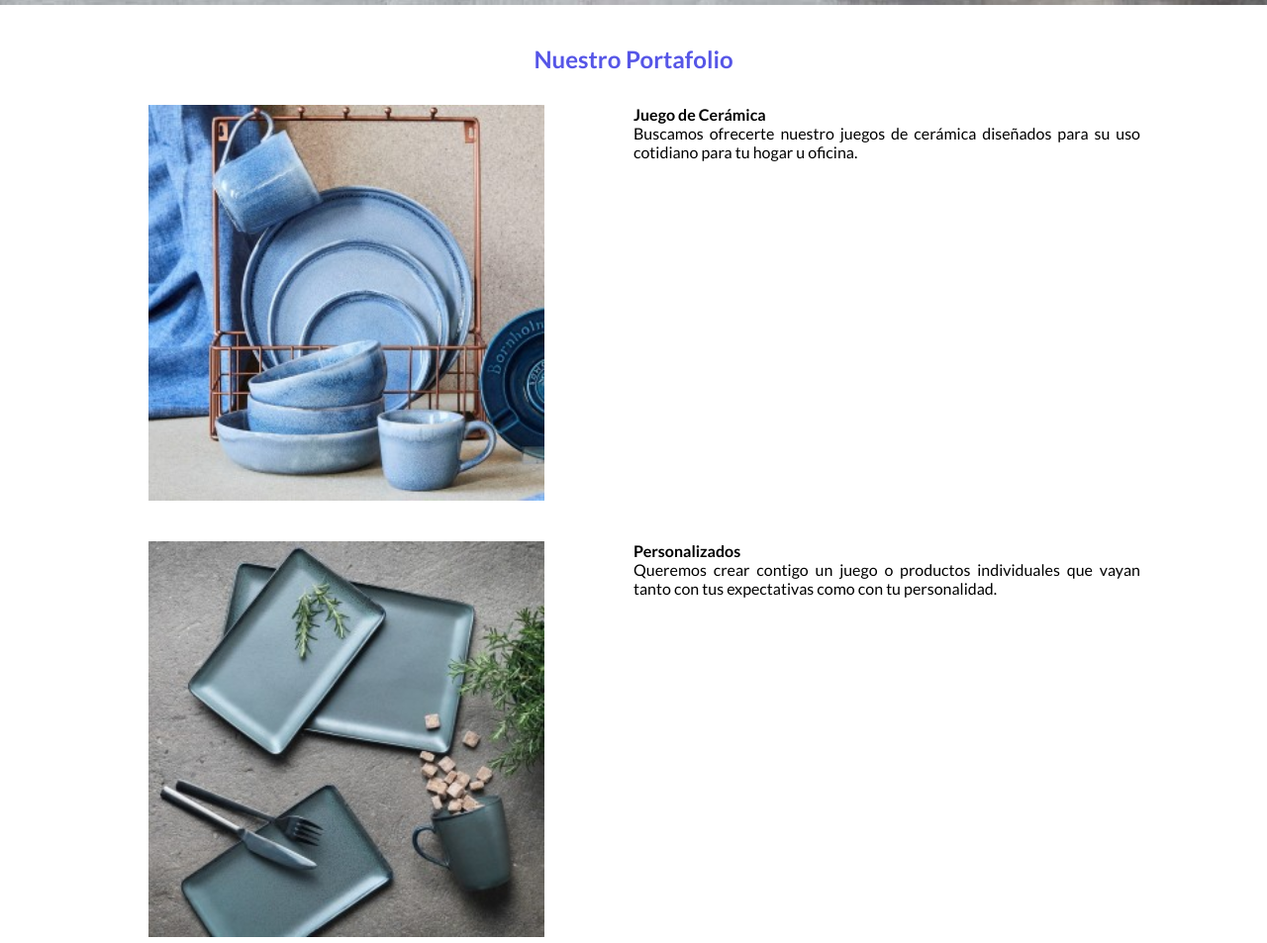
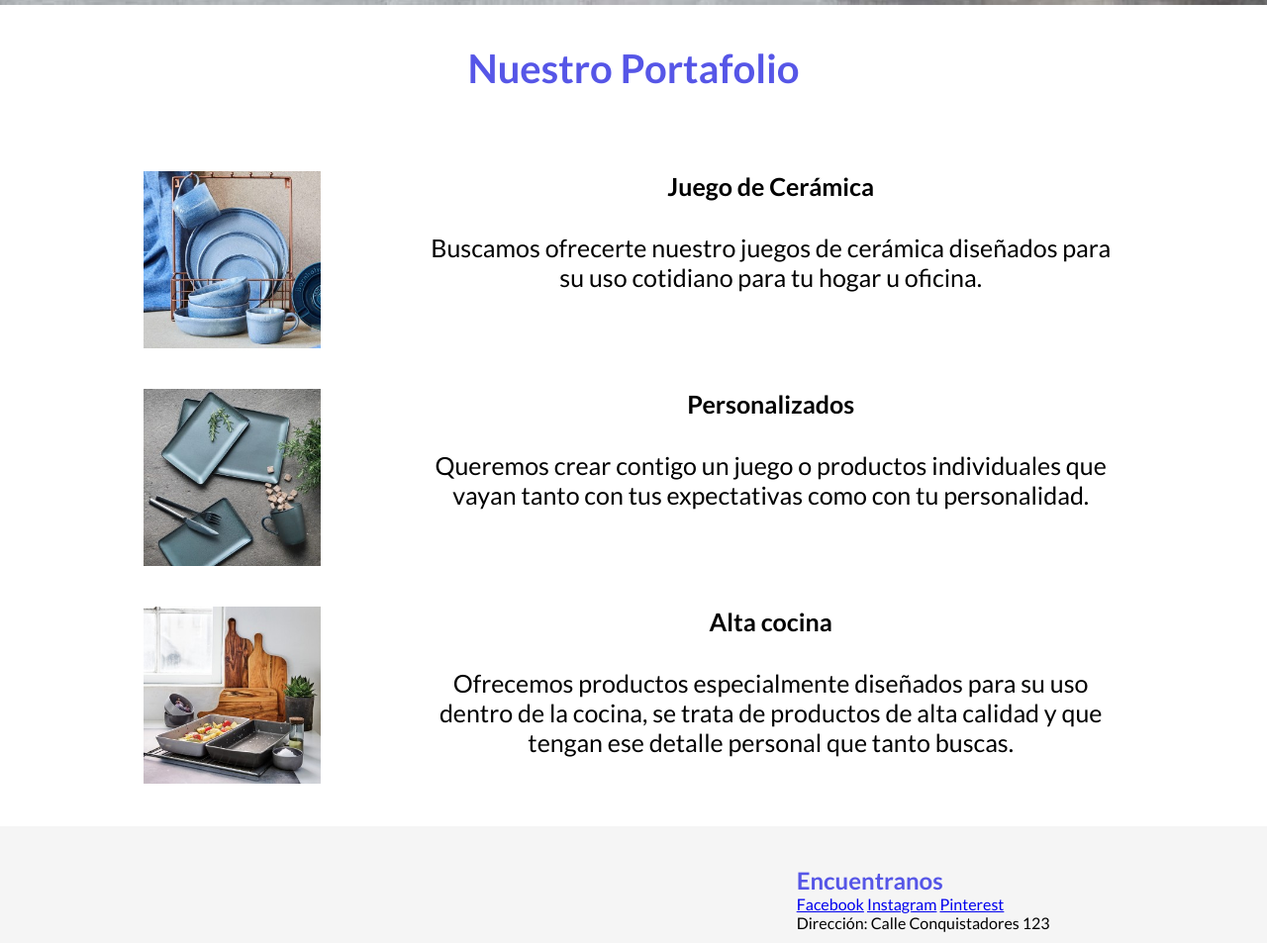
Before and after one commit to DanielPeinadoB/patioceramica, a website: page productos.html in a window 1280 px wide. Shown: the part 795-1748 px from the top of the page at 99% size. Drawn offline with Linux system fonts and the light colour scheme; grey boxes are pictures that could not be loaded; files whose address does not match are found by name.

Commit message:
modificacion a style.css

```diff
--- a/css/style.css
+++ b/css/style.css
@@ -256,7 +256,7 @@ header {
   grid-template-rows: 1fr 1fr 1fr;
   justify-items: center;
   justify-content: space-evenly;
-  padding-top: 2vh;
+  padding-top: 5vh;
   padding-bottom: 2vh;
   background-color: whitesmoke; }
   .herofooter form input[type=text], .herofooter form select, .herofooter form textarea {
@@ -355,10 +355,11 @@ header {
 
 .displaysection .titlemid {
   text-align: center;
-  padding-bottom: 2rem; }
+  padding-bottom: 5rem;
+  font-size: 40px;}
 
 .displaysection .contenedordisplay {
-  max-width: 80%;
+  max-width: 90%;
   margin: 0 auto;
   display: grid;
   grid-template-columns: 1fr;
@@ -374,20 +375,31 @@ header {
 .displaysection .contenedordisplay .displaytarjeta .tarjetaimg img {
   width: 100%;
   height: auto;
-  max-width: 400px; }
+  max-width: 200px; }
 
 @media only screen and (min-width: 750px) {
   .displaysection .contenedordisplay .displaytarjeta {
     display: grid;
-    grid-template-columns: 1fr 1fr;
+    grid-template-columns: 0.5fr 1fr;
     grid-template-rows: 1fr;
+    padding-right: 10vh;
     text-align: justify; }
   .displaysection .contenedordisplay .displaytarjeta .tarjetaimg {
     max-width: 450px;
     overflow: hidden;
     max-height: 450px;
     justify-self: end;
-    padding-right: 5vh; } }
+    text-align: center;
+    padding-right: 1vh; }
+  .displaysection .contenedordisplay .displaytarjeta .tarjetaimg img {
+    width: 50%; }}
+
+@media only screen and (min-width: 1024px) {
+  .displaysection .contenedordisplay .displaytarjeta .tarjetaprodtexto {
+    font-size: 25px;
+    text-align: center;}
+  .displaysection .contenedordisplay .displaytarjeta .tarjetaprodtexto h4 {
+    padding-bottom: 2rem; }}
 
 .tracking-in-contract-bck-bottom {
   -webkit-animation: tracking-in-contract-bck-bottom 1s cubic-bezier(0.215, 0.61, 0.355, 1) both;
```
